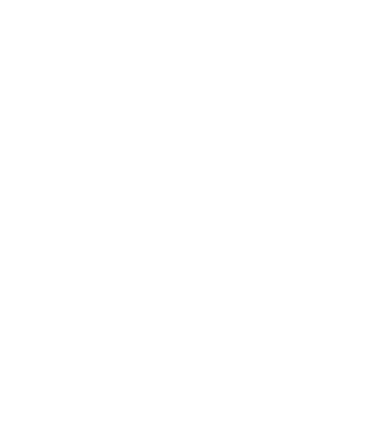
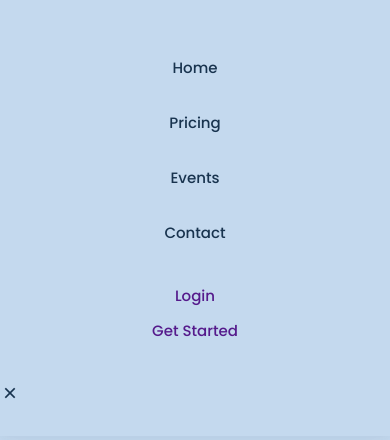
Before and after one commit to Jaymieblaze/Camping-Website, a plain HTML site: page index.html in a window 390 px wide. Drawn offline with nearby package versions, Linux system fonts and the light colour scheme.

Commit message:
Navigation Barf

```diff
--- a/index.html
+++ b/index.html
@@ -9,8 +9,56 @@
     <link href="https://fonts.googleapis.com/css2?family=Lora:ital,wght@0,400..700;1,400..700&family=Poppins:ital,wght@0,100;0,200;0,300;0,400;0,500;0,600;0,700;0,800;0,900;1,100;1,200;1,300;1,400;1,500;1,600;1,700;1,800;1,900&display=swap" rel="stylesheet">
     <link rel="stylesheet" href="https://cdnjs.cloudflare.com/ajax/libs/remixicon/4.4.0/remixicon.css">
     <link rel="stylesheet" href="style.css">
+    <script src="https://kit.fontawesome.com/b7f3280ea9.js" crossorigin="anonymous"></script>
 </head>
 <body>
+    <!-- HEADER -->
+    <header class="header" id="header">
+        <nav class="nav-container">
+            <a href="#" class="nav-logo">
+                <img src="images/logo.svg" alt="logo">
+            </a>
+            <div class="nav-menu" id="nav-menu">
+                <ul class="nav-list">
+                    <li class="nav-item">
+                        <a href="#" class="nav-link"> Home</a>
+                    </li>
+                    <li class="nav-item">
+                        <a href="#" class="nav-link">Pricing</a>
+                    </li>
+                    <li class="nav-item">
+                        <a href="#" class="nav-link">Events</a>
+                    </li>
+                    <li class="nav-item">
+                        <a href="#" class="nav-link">Contact</a>
+                    </li>
+                </ul>
+
+                <div class="nav-buttons">
+                    <a href="" class="nav-button-link">Login</a>
+                    <a href="" class="nav-button-ghost">Get Started</a>
+                </div>
+
+                <!-- Close Button -->
+                <div class="nav-close" id="nav-close">
+                    <i class="ri-close-line"></i>
+                </div>
+            </div>
+
+            <!-- Toggle Button -->
+             <div class="nav-toggle" id="nav-toggle">
+                <i class="ri-menu-line"></i>
+             </div>
+        </nav>
+    </header>
+
+    <!-- MAIN -->
+     <main class="main">
+        <!-- HOME -->
+        <section class="home">
+
+        </section>
+     </main>
 
 </body>
 </html>
--- a/style.css
+++ b/style.css
@@ -9,10 +9,27 @@
     --title-color: hsl(210, 52%, 20%);
     --text-color: hsl(210, 24%, 15%);
     --white-color: #fff;
-    --body-color: hsl(2110, 55%, 85%);
+    --body-color: hsl(210, 55%, 85%);
 
+    /* Font and Typography */
+    /* .5rem =8px / 1rem = 16px */
+    --body-font: 'Poppins', sans-serif;
+    --second-font: 'Lora', serif;
+    --biggest-font-size: 2.5rem;
+    --normal-font-size: .938rem;
+    --small-font-size : .813rem;
 
+    /* Font weight */
+    --font-regular: 400;
+    --font-medium: 500;
+    --font-semi-bold: 600;
+
+    /* z index */
+    --z-tooltip: 10;
+    --z-fixed: 100;
 }
+
+/* BASE */
 
 *{
     box-sizing: border-box;
@@ -21,5 +38,103 @@
 }
 
 body{
-    font-family: ;
+    font-family: var(--body-font);
+    font-size: var(--normal-font-size);
+    font-weight: var(--font-medium);
+    background-color: var(--body-color);
+    color: var(--text-color);
 }
+
+ul{
+    list-style: none;
+}
+
+a{
+    text-decoration: none;
+}
+
+img{
+    display: block;
+    max-width: 100%;
+    height: auto;
+}
+
+/* REUSABLE CSS CLASSES */
+
+.container{
+    max-width: 1120px;
+    margin-inline: 1.5rem;
+}
+
+.main{
+    overflow:hidden; /*For Animations*/
+}
+
+/* HEADER & NAV */
+.header{
+    position: fixed;
+    width: 100%;
+    top: 0;
+    left: 0;
+    background-color: var(--body-color);
+    z-index: var(--z-fixed);
+}
+
+.nav{
+    position: relative;
+    height: var(--header-height);
+    display: flex;
+    justify-content: space-between;
+    align-items: center;
+}
+
+.nav-logo{
+    width: 36px;
+}
+
+.nav-toggle, .nav-close{
+    display: inline-flex;
+    font-size: 1.25rem;
+    color: var(--title-color);
+    cursor: pointer;
+}
+
+/* Navigation for smaller screens */
+@media screen  and (max-width: 1023px){
+    .nav-menu{
+        position: fixed;
+        top: 0;
+        left: 0;
+        background-color: var(--body-color);
+        width: 100%;
+        box-shadow: 0 1px 16px hsla(210, 55%, 24%, 0.1);
+        padding-block: 3.5rem 2rem;
+        display: flex;
+        flex-direction: column;
+        row-gap: 2.5rem;
+        transition: top 4s;
+    }
+}
+
+.nav-list{
+    display: flex;
+    flex-direction: column;
+    text-align: center;
+    row-gap: 2rem;
+}
+
+.nav-link{
+    color: var(--title-color);
+    transition: color .3s;
+}
+
+.nav-link:hover{
+    color: var(--first-color);
+}
+
+.nav-buttons{
+    display: flex;
+    flex-direction: column;
+    align-items: center;
+    row-gap: .75rem;
+}
```
